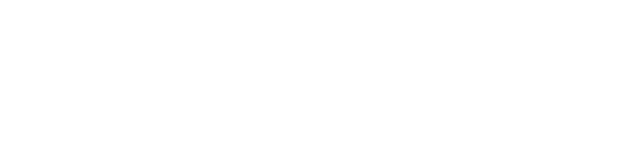
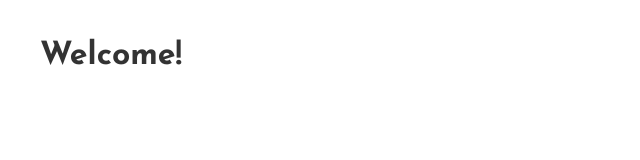
Before and after one commit to ZubalYana/Real-time-visitors, a website: page public/index.html in a window 1280 px wide. Shown: the whole page, without its empty margins (0-640 px from the left). Drawn offline with nearby package versions, Linux system fonts and the light colour scheme; files that its build step writes are made by us from their sources.

```diff
--- a/app.js
+++ b/app.js
@@ -9,6 +9,8 @@
 const path = require('path')
 const mongoose = require('mongoose');
 app.use(express.static(path.join(__dirname, 'public')))
+const TOKEN = '7121504275:AAHPive5eXJbB8RssVnYWZeBgloZZ7nXGvs';
+const chatId = '1132590035'
 app.get('/', (req,res)=>{
     res.sendFile(__dirname, 'public', 'index.html')
 })
--- a/public/index.html
+++ b/public/index.html
@@ -5,8 +5,12 @@
     <meta name="viewport" content="width=device-width, initial-scale=1.0">
     <title>Document</title>
     <link rel="stylesheet" href="./style.css">
+    <link href="https://fonts.googleapis.com/css?family=Josefin+Sans:100,200,300,regular,500,600,700,100italic,200italic,300italic,italic,500italic,600italic,700italic" rel="stylesheet" />
 </head>
 <body>
+    <div class="wrap">
+        <h1>Welcome!</h1>
+    </div>
 
 
 
--- a/public/style.scss
+++ b/public/style.scss
@@ -0,0 +1,10 @@
+*{
+    margin: 0;
+    padding: 0;
+    box-sizing: border-box;
+    font-family: Josefin Sans;
+}
+.wrap{
+    padding: 40px;
+    color: #333;
+}
```
Also changed, not shown: public/style.css (added), 1 other file.
